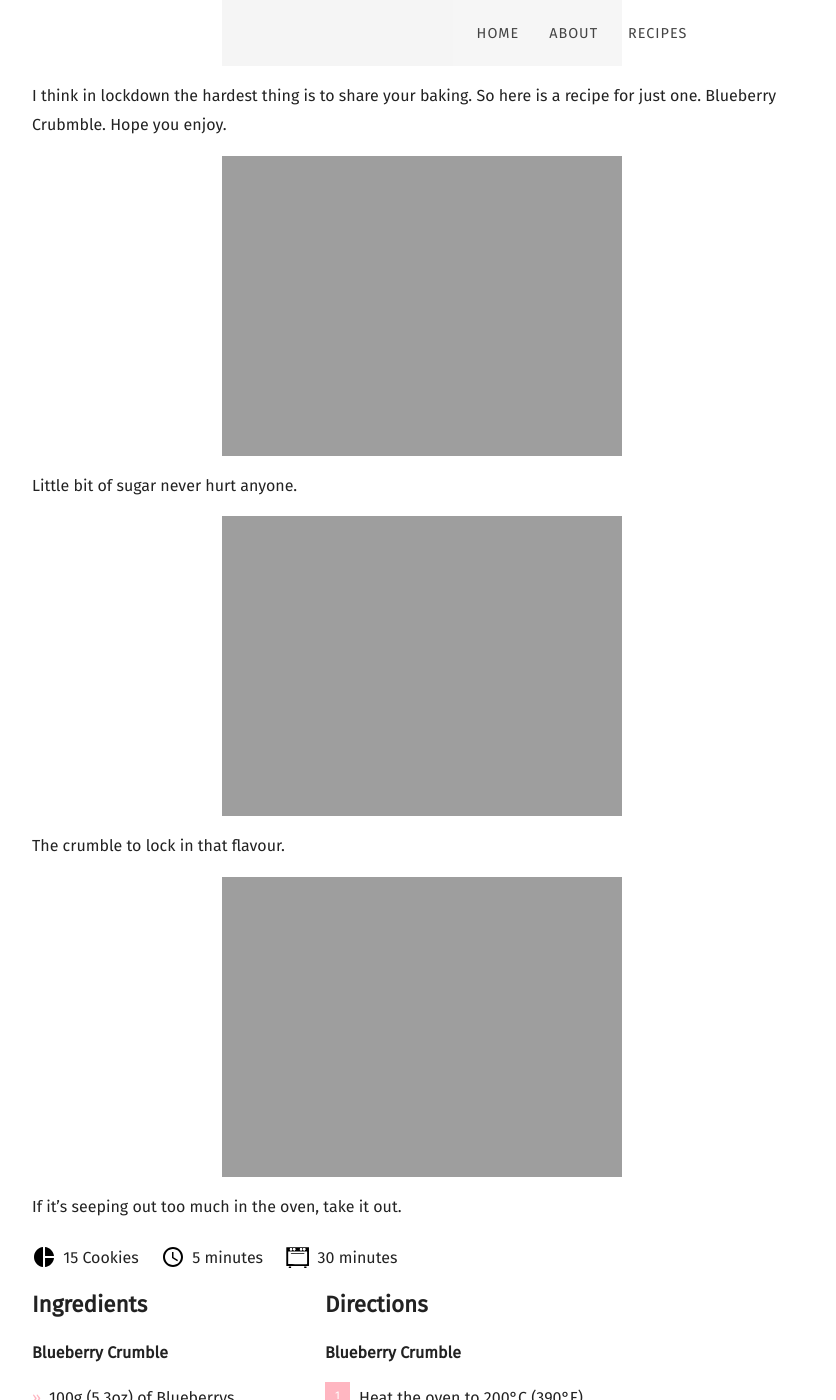
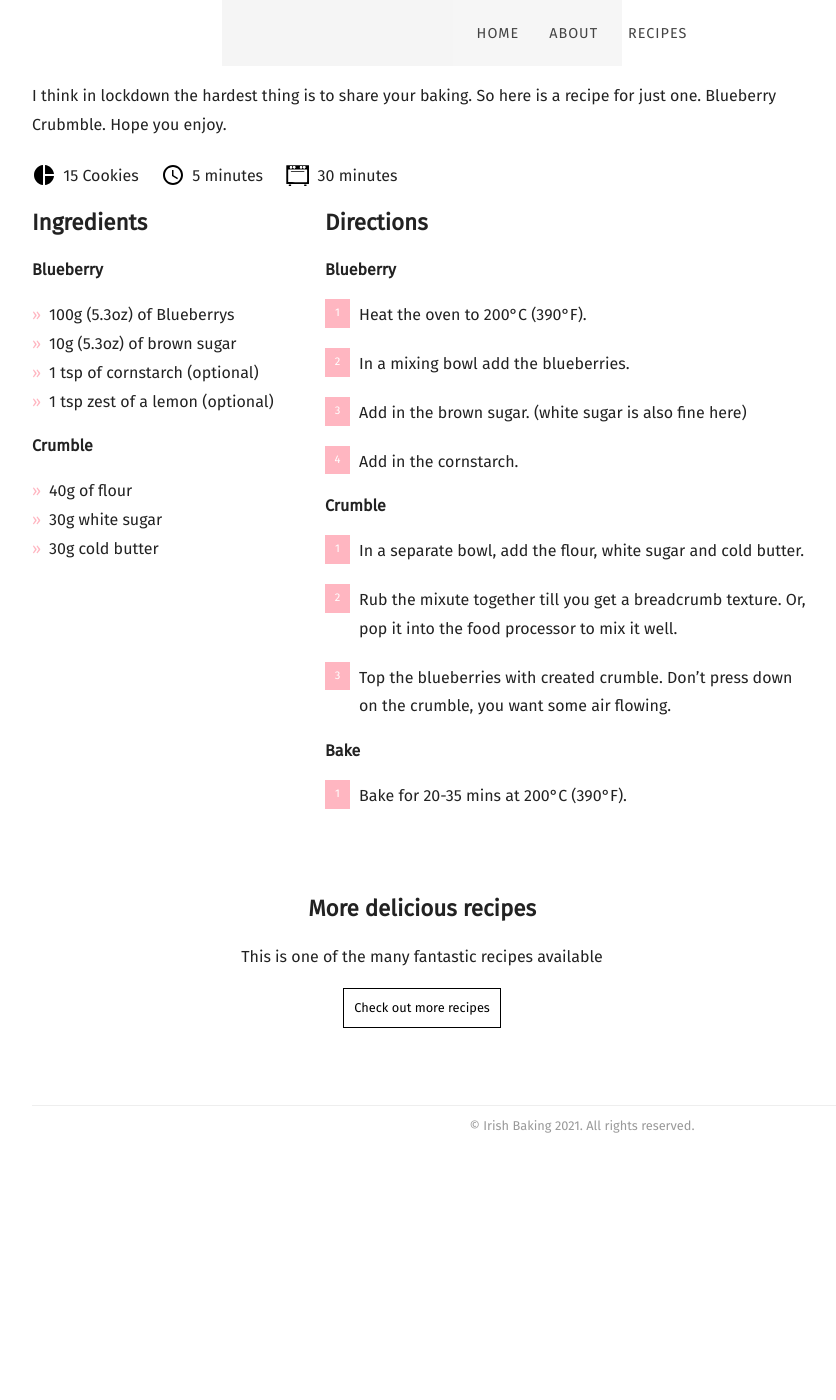
Before and after one commit to mcginleyireland/irishbaking.github.io, a Jekyll site: the page built from _posts/2021-01-31-blueberry-crumbe-for-one.md, in a window 1280 px wide and 1400 px high, scrolled down 549 px. Shown: the whole window, without its empty margins (58-894 px from the left). Built offline with Jekyll 4.4.1, drawn with Linux system fonts in a browser that asks for light colours; nearby versions of some CDN libraries; some web fonts are replaced; after the commit the page ends 1710 px from its top, so only the background shows below that.

Commit message:
Updating the data in the post.

```diff
--- a/_posts/2021-01-31-blueberry-crumbe-for-one.md
+++ b/_posts/2021-01-31-blueberry-crumbe-for-one.md
@@ -3,28 +3,34 @@ date: 2021-01-31
 title: Blueberry Crumble For One
 categories:
   - Deserts For One
-featured_image: https://irishbaking.ie/images/Deserts_For_One/Blueberry_Crumble/Image_1.jpg
+featured_image: https://irishbaking.ie/images/Deserts_For_One/Blueberry_Crumble/Image_4.jpg
 recipe:
   servings: 15 Cookies
   prep: 5 minutes
   cook: 30 minutes
   ingredients_markdown: |-
-    **Blueberry Crumble**
+    **Blueberry**
 
     * 100g (5.3oz) of Blueberrys
     * 10g (5.3oz) of brown sugar
     * 1 tsp of cornstarch (optional)
     * 1 tsp zest of a lemon (optional)
+
+    **Crumble**
+
     * 40g of flour
     * 30g white sugar
     * 30g cold butter
   directions_markdown: |-
-    **Blueberry Crumble**
+    **Blueberry**
 
     1. Heat the oven to 200°C (390°F).
     2. In a mixing bowl add the blueberries.
     3. Add in the brown sugar. (white sugar is also fine here)
     4. Add in the cornstarch.
+
+    **Crumble**
+
     5. In a separate bowl, add the flour, white sugar and cold butter.
     6. Rub the mixute together till you get a breadcrumb texture. Or, pop it into the food processor to mix it well.
     7. Top the blueberries with created crumble. Don't press down on the crumble, you want some air flowing.
@@ -37,15 +43,3 @@ recipe:
 
 ---
 I think in lockdown the hardest thing is to share your baking. So here is a recipe for just one. Blueberry Crubmble. Hope you enjoy.
-
-![Cake](https://irishbaking.ie/images/Deserts_For_One/Blueberry_Crumble/Image_2.jpg)
-
-Little bit of sugar never hurt anyone.
-
-![Cake](https://irishbaking.ie/images/Deserts_For_One/Blueberry_Crumble/Image_3.jpg)
-
-The crumble to lock in that flavour.
-
-![Cake](https://irishbaking.ie/images/Deserts_For_One/Blueberry_Crumble/Image_4.jpg)
-
-If it's seeping out too much in the oven, take it out.
```
